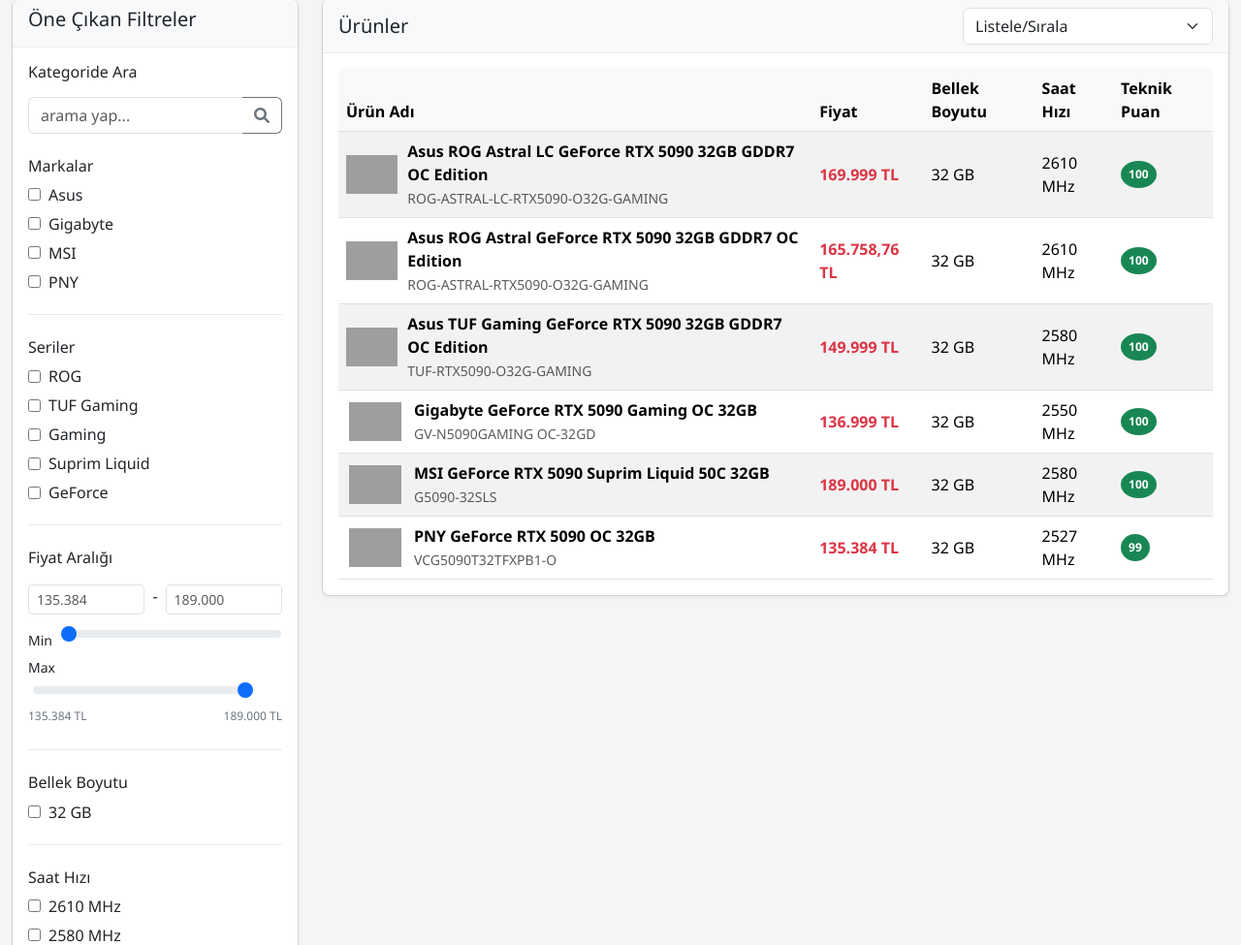
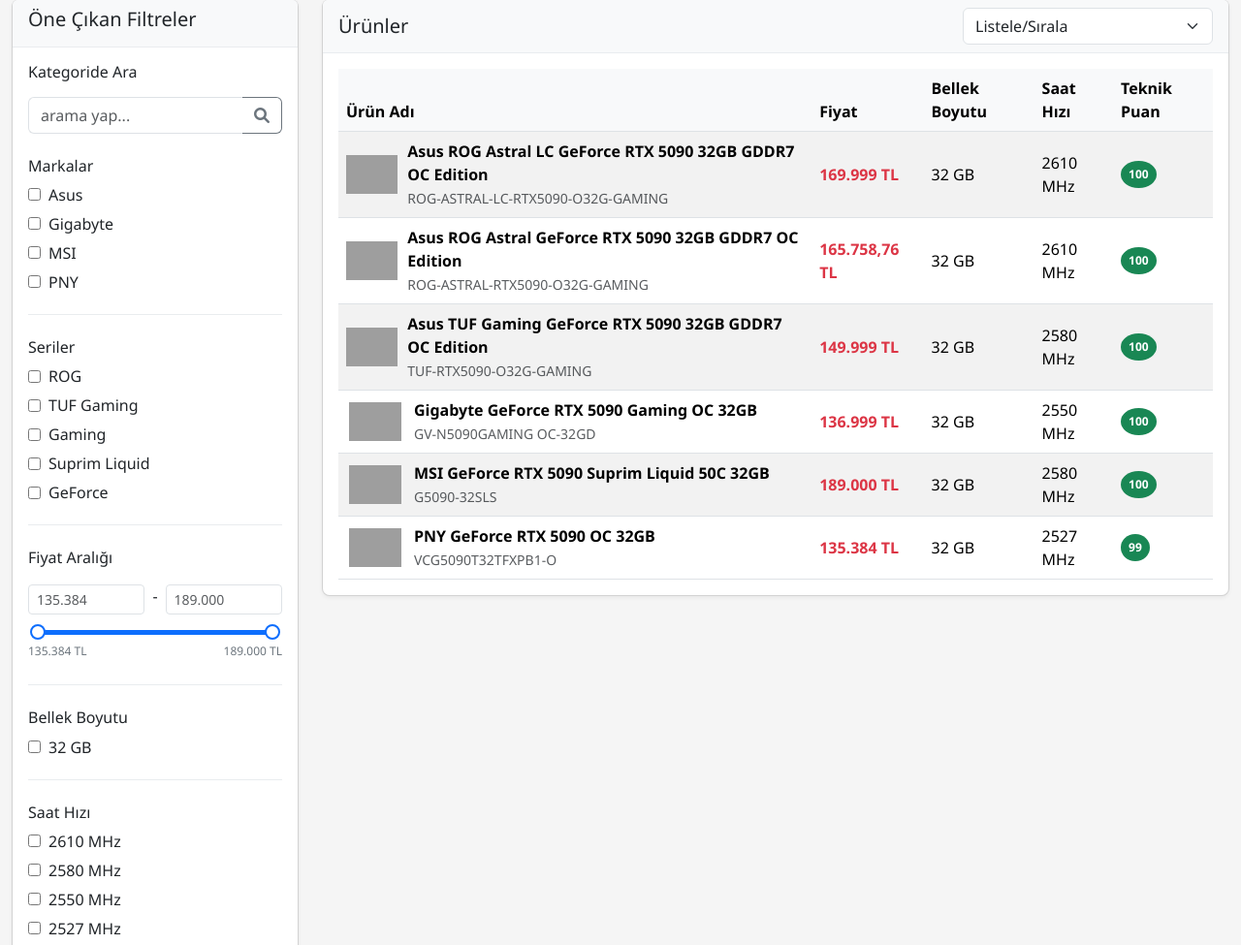
Before and after one commit to sinanelms/BTK, a Flask app: page / in a window 1280 px wide. Shown: the part 123-1098 px from the top of the page at 97% size. Run offline with Flask 3, Linux system fonts and the light colour scheme; grey boxes are pictures that could not be loaded.

Commit message:
Enable price filtering with a single slider to set minimum and maximum values
Implements jQuery UI slider for price range selection, replacing individual min/max range inputs and updating `activeFilters` in `script.js`.

Replit-Commit-Author: Agent
Replit-Commit-Session-Id: 5b593d3f-25ba-456a-b653-72c7929dda22
Replit-Commit-Screenshot-Url: https://storage.googleapis.com/screenshot-production-us-central1/b323756d-706a-4822-96d1-b15700d6b3ec/1fbed10c-ad4e-4e1d-9187-9965fee4d0b1.jpg

```diff
--- a/static/css/style.css
+++ b/static/css/style.css
@@ -47,9 +47,41 @@ body {
     color: #6c757d;
 }
 
-#minPriceRange, #maxPriceRange {
-    margin-left: 5px;
-    width: calc(100% - 35px);
+.slider-container {
+    padding: 0 10px;
+}
+
+#price-slider-range {
+    height: 5px;
+    background: #e9ecef;
+    border: none;
+    border-radius: 3px;
+    position: relative;
+}
+
+#price-slider-range .ui-slider-range {
+    background: #0d6efd;
+    height: 100%;
+    position: absolute;
+}
+
+#price-slider-range .ui-slider-handle {
+    width: 16px;
+    height: 16px;
+    background: #ffffff;
+    border: 2px solid #0d6efd;
+    border-radius: 50%;
+    cursor: pointer;
+    position: absolute;
+    top: -6px;
+    margin-left: -8px;
+    z-index: 2;
+}
+
+#price-slider-range .ui-slider-handle:focus,
+#price-slider-range .ui-slider-handle:active {
+    outline: none;
+    box-shadow: 0 0 0 3px rgba(13, 110, 253, 0.25);
 }
 
 /* Product Card Styles */
--- a/static/js/script.js
+++ b/static/js/script.js
@@ -21,8 +21,7 @@ const resetFiltersButton = document.getElementById('resetFilters');
 const sortSelect = document.getElementById('sortSelect');
 const minPriceInput = document.getElementById('minPrice');
 const maxPriceInput = document.getElementById('maxPrice');
-const minPriceRangeSlider = document.getElementById('minPriceRange');
-const maxPriceRangeSlider = document.getElementById('maxPriceRange');
+const priceSliderRange = document.getElementById('price-slider-range');
 const minPriceLabel = document.getElementById('minPriceLabel');
 const maxPriceLabel = document.getElementById('maxPriceLabel');
 
@@ -85,8 +84,6 @@ function setupEventListeners() {
     // Price range inputs
     minPriceInput.addEventListener('change', updatePriceFilter);
     maxPriceInput.addEventListener('change', updatePriceFilter);
-    minPriceRangeSlider.addEventListener('input', handleMinPriceSlider);
-    maxPriceRangeSlider.addEventListener('input', handleMaxPriceSlider);
 }
 
 // Set up the dynamic filters based on product data
@@ -167,23 +164,37 @@ function setupPriceRange() {
     const minPrice = Math.min(...prices);
     const maxPrice = Math.max(...prices);
 
-    // Set attributes for the min range slider
-    minPriceRangeSlider.min = minPrice;
-    minPriceRangeSlider.max = maxPrice;
-    minPriceRangeSlider.value = minPrice;
-
-    // Set attributes for the max range slider
-    maxPriceRangeSlider.min = minPrice;
-    maxPriceRangeSlider.max = maxPrice;
-    maxPriceRangeSlider.value = maxPrice;
-
-    // Set placeholder values
+    // Set placeholder values for inputs
     minPriceInput.placeholder = formatPrice(minPrice);
     maxPriceInput.placeholder = formatPrice(maxPrice);
 
     // Set initial label values
     minPriceLabel.textContent = formatPrice(minPrice) + " TL";
     maxPriceLabel.textContent = formatPrice(maxPrice) + " TL";
+
+    // Initialize jQuery UI slider
+    $(function() {
+        $("#price-slider-range").slider({
+            range: true,
+            min: minPrice,
+            max: maxPrice,
+            values: [minPrice, maxPrice],
+            slide: function(event, ui) {
+                // Update input fields and labels
+                minPriceInput.value = ui.values[0];
+                maxPriceInput.value = ui.values[1];
+                minPriceLabel.textContent = formatPrice(ui.values[0]) + " TL";
+                maxPriceLabel.textContent = formatPrice(ui.values[1]) + " TL";
+
+                // Update active filters
+                activeFilters.minPrice = ui.values[0];
+                activeFilters.maxPrice = ui.values[1];
+
+                // Apply filters
+                applyFilters();
+            }
+        });
+    });
 }
 
 // Handle price filter updates from min/max inputs
@@ -192,50 +203,26 @@ function updatePriceFilter() {
     activeFilters.maxPrice = maxPriceInput.value ? parseFloat(maxPriceInput.value) : null;
 
     // Update slider positions if input values change
-    if (activeFilters.minPrice) {
-        minPriceRangeSlider.value = activeFilters.minPrice;
+    if (activeFilters.minPrice !== null && activeFilters.maxPrice !== null) {
+        $("#price-slider-range").slider("values", [
+            activeFilters.minPrice,
+            activeFilters.maxPrice
+        ]);
+    } else if (activeFilters.minPrice !== null) {
+        $("#price-slider-range").slider("values", 0, activeFilters.minPrice);
+    } else if (activeFilters.maxPrice !== null) {
+        $("#price-slider-range").slider("values", 1, activeFilters.maxPrice);
+    }
+
+    // Update labels
+    if (activeFilters.minPrice !== null) {
         minPriceLabel.textContent = formatPrice(activeFilters.minPrice) + " TL";
     }
 
-    if (activeFilters.maxPrice) {
-        maxPriceRangeSlider.value = activeFilters.maxPrice;
+    if (activeFilters.maxPrice !== null) {
         maxPriceLabel.textContent = formatPrice(activeFilters.maxPrice) + " TL";
     }
 
-    applyFilters();
-}
-
-// Handle minimum price slider input
-function handleMinPriceSlider() {
-    const minValue = parseFloat(minPriceRangeSlider.value);
-
-    // Make sure min doesn't exceed max
-    const maxValue = parseFloat(maxPriceRangeSlider.value);
-    if (minValue > maxValue) {
-        minPriceRangeSlider.value = maxValue;
-        return;
-    }
-
-    minPriceInput.value = minValue;
-    minPriceLabel.textContent = formatPrice(minValue) + " TL";
-    activeFilters.minPrice = minValue;
-    applyFilters();
-}
-
-// Handle maximum price slider input
-function handleMaxPriceSlider() {
-    const maxValue = parseFloat(maxPriceRangeSlider.value);
-
-    // Make sure max doesn't go below min
-    const minValue = parseFloat(minPriceRangeSlider.value);
-    if (maxValue < minValue) {
-        maxPriceRangeSlider.value = minValue;
-        return;
-    }
-
-    maxPriceInput.value = maxValue;
-    maxPriceLabel.textContent = formatPrice(maxValue) + " TL";
-    activeFilters.maxPrice = maxValue;
     applyFilters();
 }
 
@@ -316,8 +303,8 @@ function resetFilters() {
     const minPrice = Math.min(...prices);
     const maxPrice = Math.max(...prices);
 
-    minPriceRangeSlider.value = minPrice;
-    maxPriceRangeSlider.value = maxPrice;
+    // Reset slider
+    $("#price-slider-range").slider("values", [minPrice, maxPrice]);
 
     // Update price labels
     minPriceLabel.textContent = formatPrice(minPrice) + " TL";
--- a/templates/index.html
+++ b/templates/index.html
@@ -60,13 +60,8 @@
                                     <span class="mx-2">-</span>
                                     <input type="number" id="maxPrice" class="form-control form-control-sm" placeholder="Max">
                                 </div>
-                                <div class="mt-2">
-                                    <span class="small">Min</span>
-                                    <input type="range" class="form-range" id="minPriceRange" min="0" max="100">
-                                </div>
-                                <div class="mt-1">
-                                    <span class="small">Max</span>
-                                    <input type="range" class="form-range" id="maxPriceRange" min="0" max="100">
+                                <div class="mt-3 mb-2 slider-container">
+                                    <div id="price-slider-range"></div>
                                 </div>
                                 <div class="d-flex justify-content-between">
                                     <span class="small price-label" id="minPriceLabel">0 TL</span>
@@ -165,6 +160,11 @@
         </div>
     </template>
 
+    <!-- jQuery and jQuery UI for Slider Range -->
+    <script src="https://code.jquery.com/jquery-3.6.0.min.js"></script>
+    <script src="https://code.jquery.com/ui/1.13.1/jquery-ui.min.js"></script>
+    <link rel="stylesheet" href="https://code.jquery.com/ui/1.13.1/themes/base/jquery-ui.css">
+
     <!-- Bootstrap Bundle with Popper -->
     <script src="https://cdn.jsdelivr.net/npm/bootstrap@5.3.0-alpha1/dist/js/bootstrap.bundle.min.js"></script>
     <!-- Custom JS -->
```
